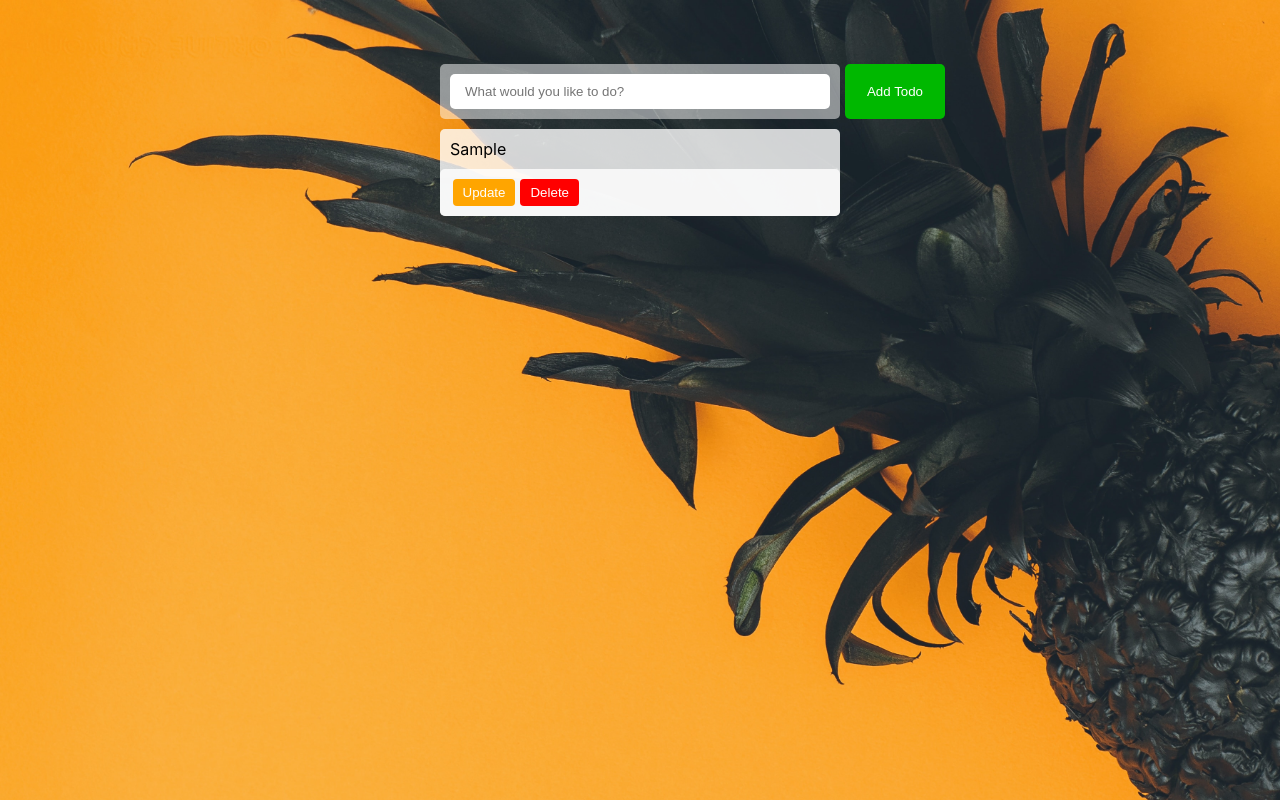
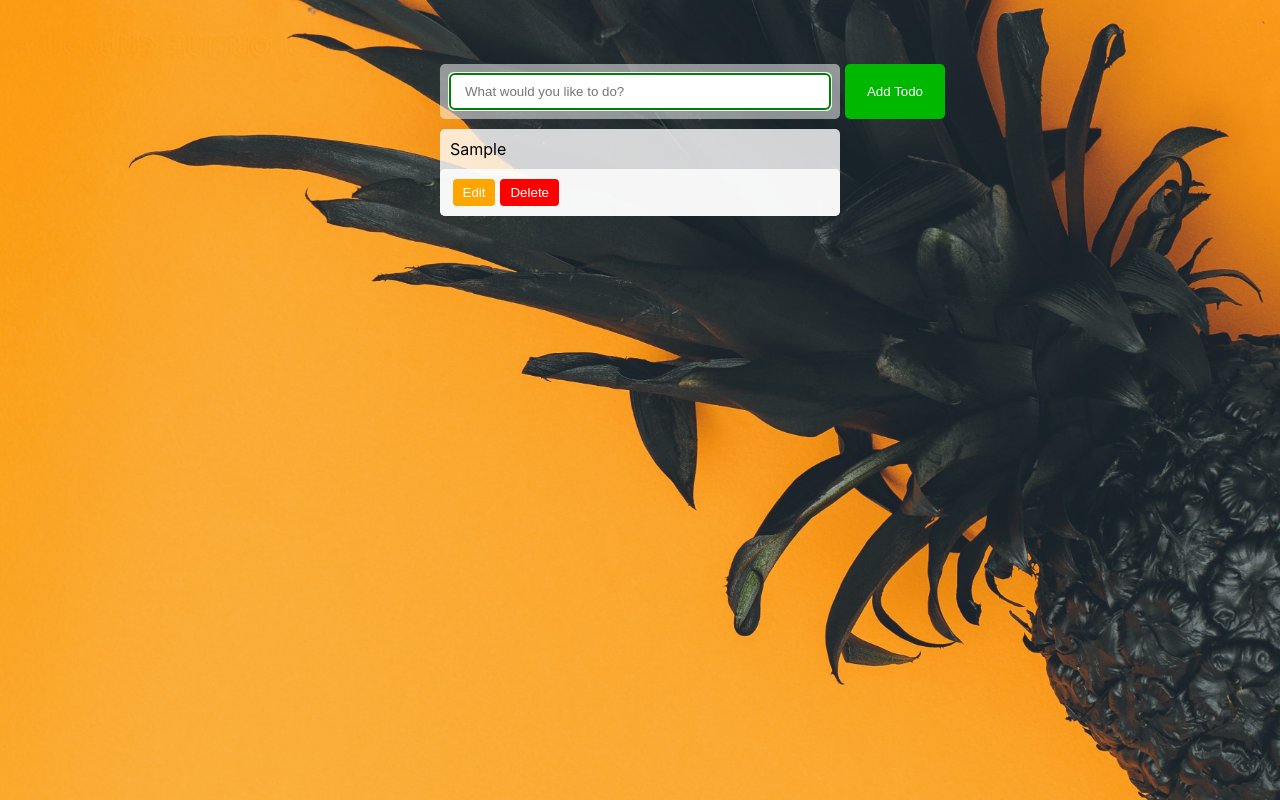
Before and after one commit to lebohang0824/gm-todo, a React (Create React App) app: page / in a window 1280 px wide. Both pictures are taken after typing "Sample" into the empty fields and a click on the button "Add Todo". Built offline with nearby package versions, Linux system fonts and the light colour scheme.

Commit message:
Style update

```diff
--- a/src/Todo/Todo.tsx
+++ b/src/Todo/Todo.tsx
@@ -34,6 +34,11 @@ export default class Todo extends React.Component {
 
         // Clear
         e.target[0].value = null
+        e.target[0].focus();
+    }
+
+    saveUpdateHandler() {
+
     }
 
     updateHandler() {
@@ -49,7 +54,11 @@ export default class Todo extends React.Component {
         return (
             <div className="todo">
                 <TodoHeader onAddItem={this.addHandler} />
-                <TodoItems items={this.state.items} onDelete={this.deleteHandler} onUpdate={this.updateHandler} />
+                <TodoItems
+                    items={this.state.items}
+                    onDelete={this.deleteHandler}
+                    onUpdate={this.updateHandler}
+                />
             </div>
         );
     }
--- a/src/Todo/TodoItems/TodoItems.tsx
+++ b/src/Todo/TodoItems/TodoItems.tsx
@@ -19,7 +19,7 @@ const TodoItem = ({ item, onDelete, onUpdate }: TodoItemProps) => {
                 {item.title}
             </div>
             <div className="actions">
-                <button className="update" onClick={() => onUpdate(item.id)}>Update</button>
+                <button className="update" onClick={() => onUpdate(item.id)}>Edit</button>
                 <button className="delete" onClick={() => onDelete(item.id)}>Delete</button>
             </div>
         </div>
```
